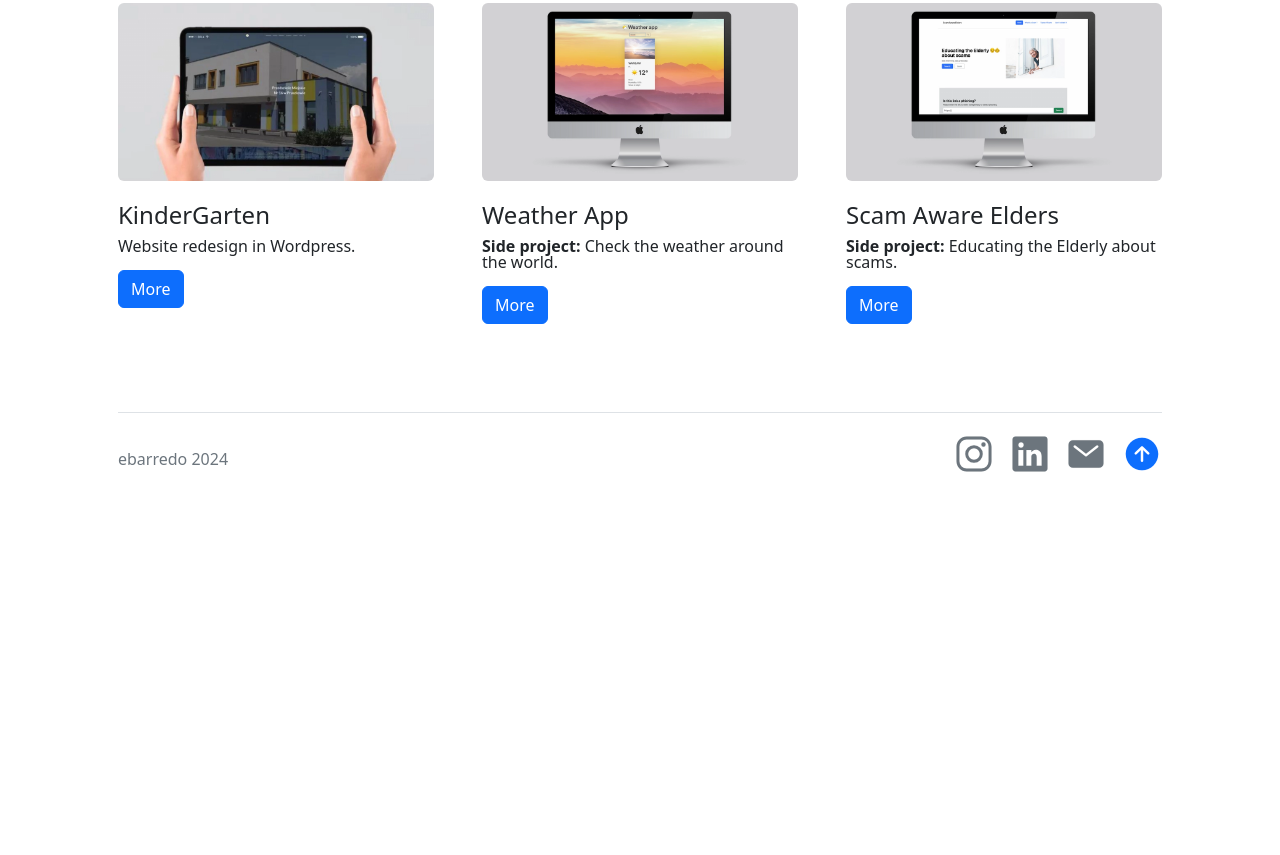
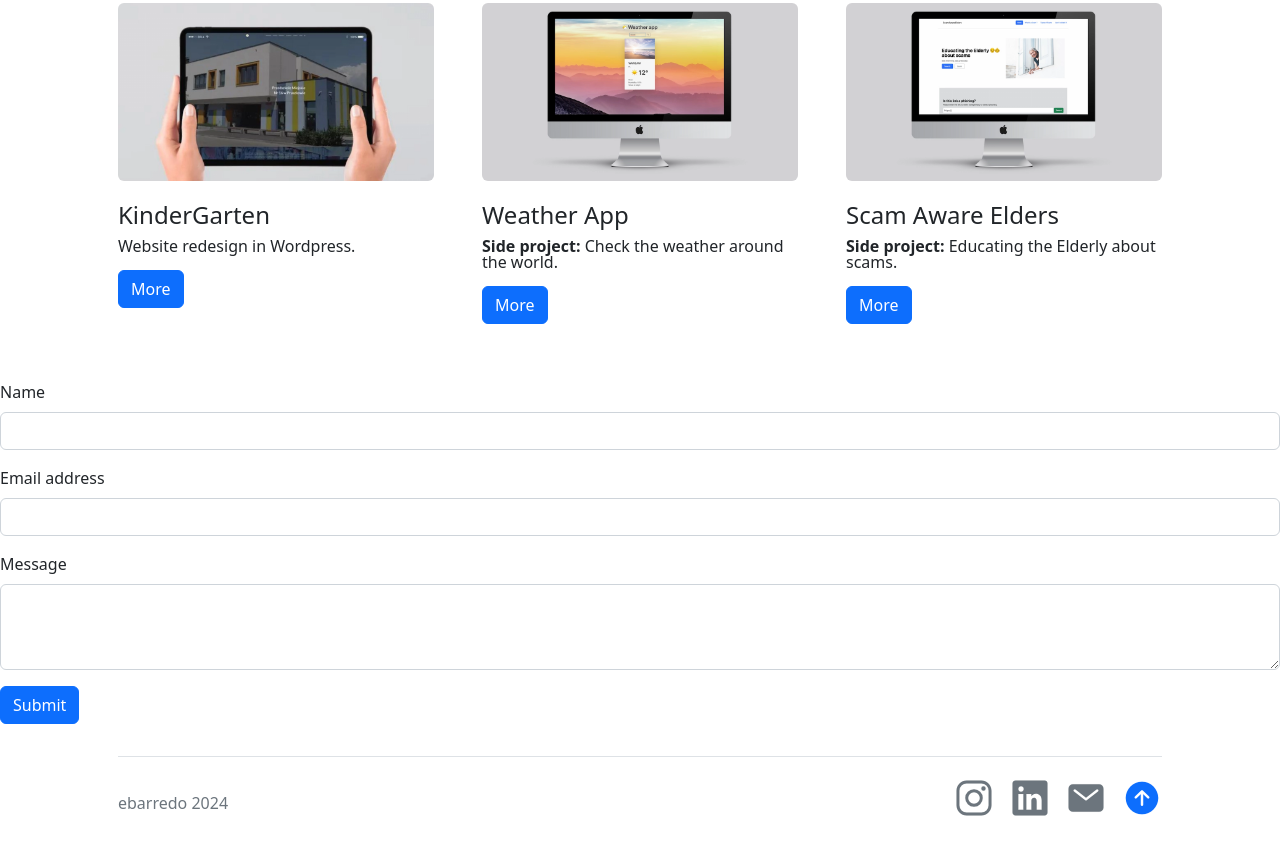
Before and after one commit to ezebarredo/ebarredo-web, a website: page index.html in a window 1280 px wide. Shown: the part 2299-3154 px from the top of the page. Before the commit the page ends 2836 px from the top, so only its background shows below. Drawn offline with nearby package versions, Linux system fonts and the light colour scheme.

Commit message:
Update index.html with form

```diff
--- a/index.html
+++ b/index.html
@@ -240,6 +240,24 @@
       </div>
       </div>
     </section>
+<!-- form section     -->
+    <section>
+    <form action="https://formspree.io/f/mrgwnvvk" method="POST">
+  <div class="mb-3">
+    <label for="name" class="form-label">Name</label>
+    <input type="text" class="form-control" id="name" name="name" required>
+  </div>
+  <div class="mb-3">
+    <label for="email" class="form-label">Email address</label>
+    <input type="email" class="form-control" id="email" name="email" required>
+  </div>
+  <div class="mb-3">
+    <label for="message" class="form-label">Message</label>
+    <textarea class="form-control" id="message" name="message" rows="3" required></textarea>
+  </div>
+  <button type="submit" class="btn btn-primary">Submit</button>
+</form>
+      </section>
     <!-- Footer -->
     <section class="footer" id="footer">
       <div class="container px-5 py-2" id="featured-3">
```
